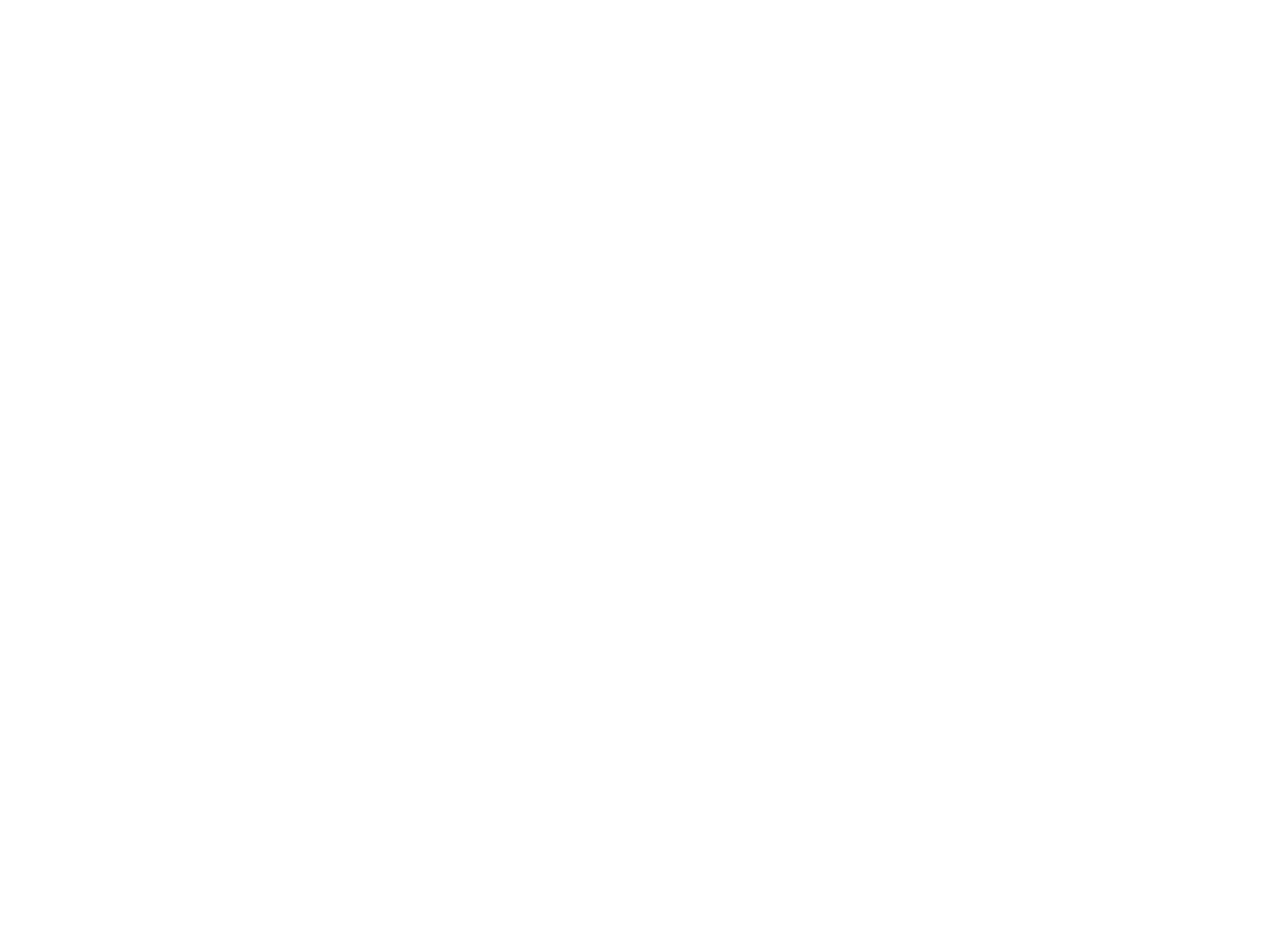
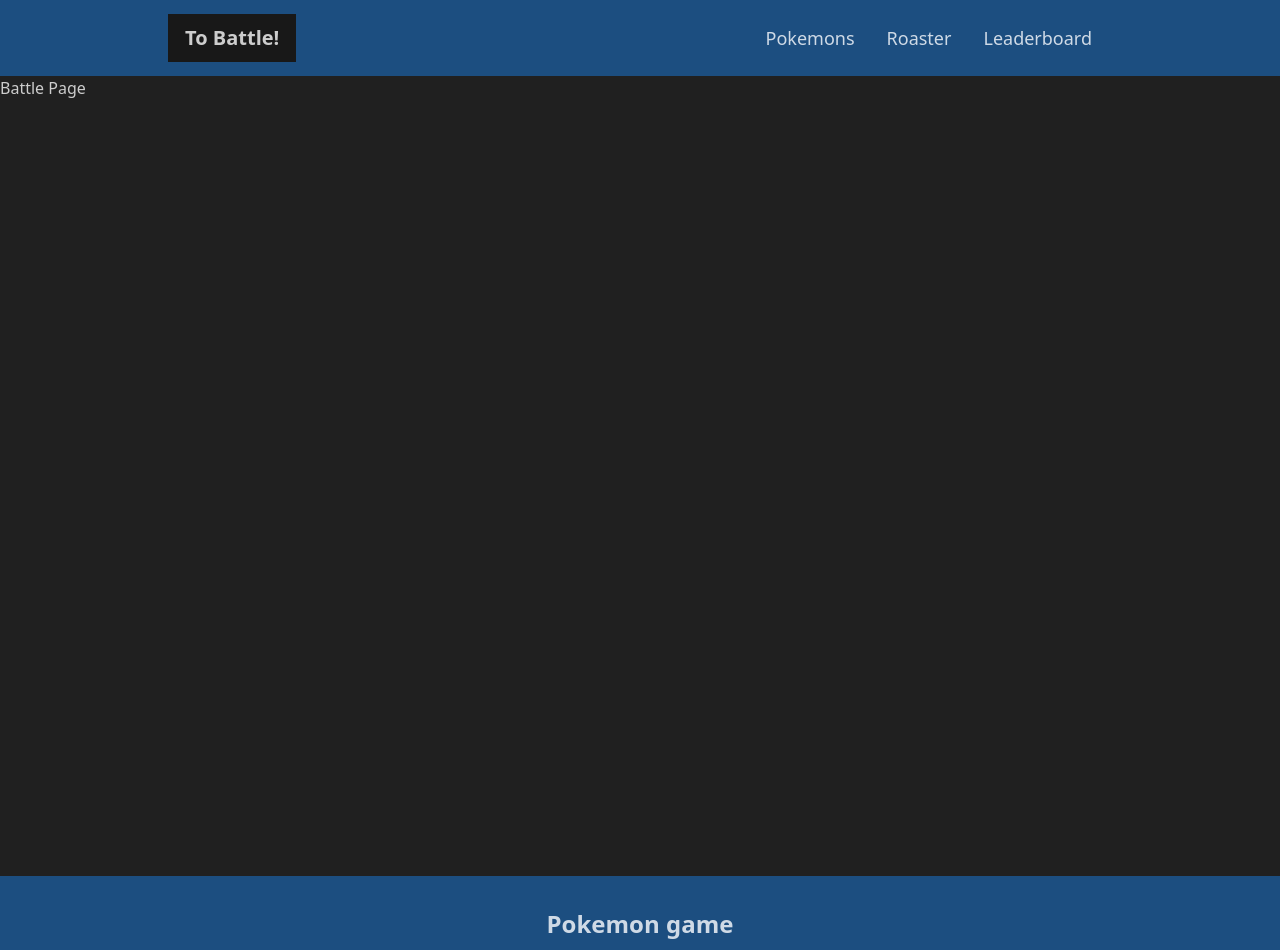
Before and after one commit to ktwd52/pokemon-battlegame-fe, a React (Vite) app: page /battle in a window 1280 px wide. Shown: the top 950 px of the page. Before the commit the page ends 800 px from the top, so only its background shows below. Built offline with nearby package versions, Linux system fonts and the light colour scheme.

Commit message:
routes, navbar and footer

```diff
--- a/src/App.jsx
+++ b/src/App.jsx
@@ -1,7 +1,38 @@
 import { createBrowserRouter, createRoutesFromElements, Link, Outlet, Route, RouterProvider } from "react-router-dom";
+import Navbar from "./components/Navbar";
+import Footer from "./components/Footer";
+import Homepage from "./components/Homepage";
+import LeaderboardPage from "./components/LeaderboardPage";
+import BattlePage from "./components/BattlePage";
+import MyRoasterPage from "./components/MyRosterPage";
+import PokemonDetailsPage from "./components/PokemonDetailsPage";
+import PageNotFound from "./components/PageNotFound";
+
+const MainLayout = () => {
+  return (
+    <>
+      <Navbar />
+      <Outlet />
+      <Footer />
+    </>
+  );
+};
+
+const router = createBrowserRouter(
+  createRoutesFromElements(
+    <Route path="/" element={<MainLayout />}>
+      <Route index element={<Homepage />}></Route>
+      <Route path="leaderboard" element={<LeaderboardPage />}></Route>
+      <Route path="battle" element={<BattlePage />}></Route>
+      <Route path="roaster" element={<MyRoasterPage />}></Route>
+      <Route path="details/:id" element={<PokemonDetailsPage />}></Route>
+      <Route path="*" element={<PageNotFound />} />
+    </Route>
+  )
+);
 
 function App() {
-  return <></>;
+  return <RouterProvider router={router} />;
 }
 
 export default App;
--- a/src/components/BattlePage.jsx
+++ b/src/components/BattlePage.jsx
@@ -1,3 +1,3 @@
 export default function BattlePage() {
-  return <div>Battle Page</div>;
+  return <div className="min-h-screen">Battle Page</div>;
 }
--- a/src/components/Footer.jsx
+++ b/src/components/Footer.jsx
@@ -1,3 +1,10 @@
 export default function Footer() {
-  return <div>Footer</div>;
+  return (
+    <footer className="footer footer-center bg-primary text-primary-content p-8">
+      <aside>
+        <p className="font-bold text-2xl">Pokemon game</p>
+        <p className="font-bold">Copyright © {new Date().getFullYear()} - All right reserved</p>
+      </aside>
+    </footer>
+  );
 }
--- a/src/components/Homepage.jsx
+++ b/src/components/Homepage.jsx
@@ -1,3 +1,75 @@
+import PokemonCard from "./PokemonCard";
+
+const dummyPokemon = {
+  name: "bulbasaur",
+  stats: [
+    {
+      base_stat: 45,
+      effort: 0,
+      stat: {
+        name: "hp",
+        url: "https://pokeapi.co/api/v2/stat/1/",
+      },
+    },
+    {
+      base_stat: 49,
+      effort: 0,
+      stat: {
+        name: "attack",
+        url: "https://pokeapi.co/api/v2/stat/2/",
+      },
+    },
+    {
+      base_stat: 49,
+      effort: 0,
+      stat: {
+        name: "defense",
+        url: "https://pokeapi.co/api/v2/stat/3/",
+      },
+    },
+    {
+      base_stat: 65,
+      effort: 1,
+      stat: {
+        name: "special-attack",
+        url: "https://pokeapi.co/api/v2/stat/4/",
+      },
+    },
+    {
+      base_stat: 65,
+      effort: 0,
+      stat: {
+        name: "special-defense",
+        url: "https://pokeapi.co/api/v2/stat/5/",
+      },
+    },
+    {
+      base_stat: 45,
+      effort: 0,
+      stat: {
+        name: "speed",
+        url: "https://pokeapi.co/api/v2/stat/6/",
+      },
+    },
+  ],
+};
+
 export default function HomePage() {
-  return <div>HomePage</div>;
+  return (
+    <div className="min-h-screen text-center bg-base-100 max-w-[80rem] m-auto">
+      <p className="text-2xl my-6">Pokemons</p>
+      <div className="grid grid-cols-5 gap-4">
+        <PokemonCard pokemon={dummyPokemon} />
+        <PokemonCard pokemon={dummyPokemon} />
+        <PokemonCard pokemon={dummyPokemon} />
+        <PokemonCard pokemon={dummyPokemon} />
+        <PokemonCard pokemon={dummyPokemon} />
+        <PokemonCard pokemon={dummyPokemon} />
+        <PokemonCard pokemon={dummyPokemon} />
+        <PokemonCard pokemon={dummyPokemon} />
+        <PokemonCard pokemon={dummyPokemon} />
+        <PokemonCard pokemon={dummyPokemon} />
+      </div>
+    </div>
+  );
 }
--- a/src/components/LeaderboardPage.jsx
+++ b/src/components/LeaderboardPage.jsx
@@ -1,3 +1,3 @@
 export default function LeaderboardPage() {
-  return <div>LeaderboardPage</div>;
+  return <div className="min-h-screen">LeaderboardPage</div>;
 }
--- a/src/components/MyRosterPage.jsx
+++ b/src/components/MyRosterPage.jsx
@@ -1,3 +1,3 @@
 export default function MyRosterPage() {
-  return <div>MyRosterPage</div>;
+  return <div className="min-h-screen">MyRosterPage</div>;
 }
--- a/src/components/Navbar.jsx
+++ b/src/components/Navbar.jsx
@@ -1,3 +1,33 @@
+import { NavLink } from "react-router-dom";
+import { useEffect } from "react";
+
 export default function Navbar() {
-  return <div>Navbar</div>;
+  useEffect(() => {
+    document.querySelector("html").setAttribute("data-theme", "business");
+  }, []);
+
+  return (
+    <div className="bg-primary text-primary-content">
+      <div className="navbar  max-w-[60rem] m-auto">
+        <div className="flex-1 ">
+          <NavLink to="battle" className={({ isActive }) => (isActive ? "bg-base-300 text-base-content" : "")}>
+            <p className="btn btn-ghost text-xl">To Battle!</p>
+          </NavLink>
+        </div>
+        <nav className="flex-none">
+          <ul className="menu menu-horizontal px-1 text-lg">
+            <li>
+              <NavLink to="/">Pokemons </NavLink>
+            </li>
+            <li>
+              <NavLink to="roaster">Roaster</NavLink>
+            </li>
+            <li>
+              <NavLink to="leaderboard">Leaderboard</NavLink>
+            </li>
+          </ul>
+        </nav>
+      </div>
+    </div>
+  );
 }
--- /dev/null
+++ b/src/components/PageNotFound.jsx
@@ -0,0 +1,8 @@
+export default function PageNotFound() {
+  return (
+    <div className="min-h-screen flex flex-col justify-center items-center text-3xl">
+      <h1>404</h1>
+      <p>Page not found</p>
+    </div>
+  );
+}
--- a/src/components/PokemonDetailsPage.jsx
+++ b/src/components/PokemonDetailsPage.jsx
@@ -1,3 +1,3 @@
 export default function PokemonDetailsPage() {
-  return <div>PokemonDetailsPage</div>;
+  return <div className="min-h-screen">PokemonDetailsPage</div>;
 }
```
